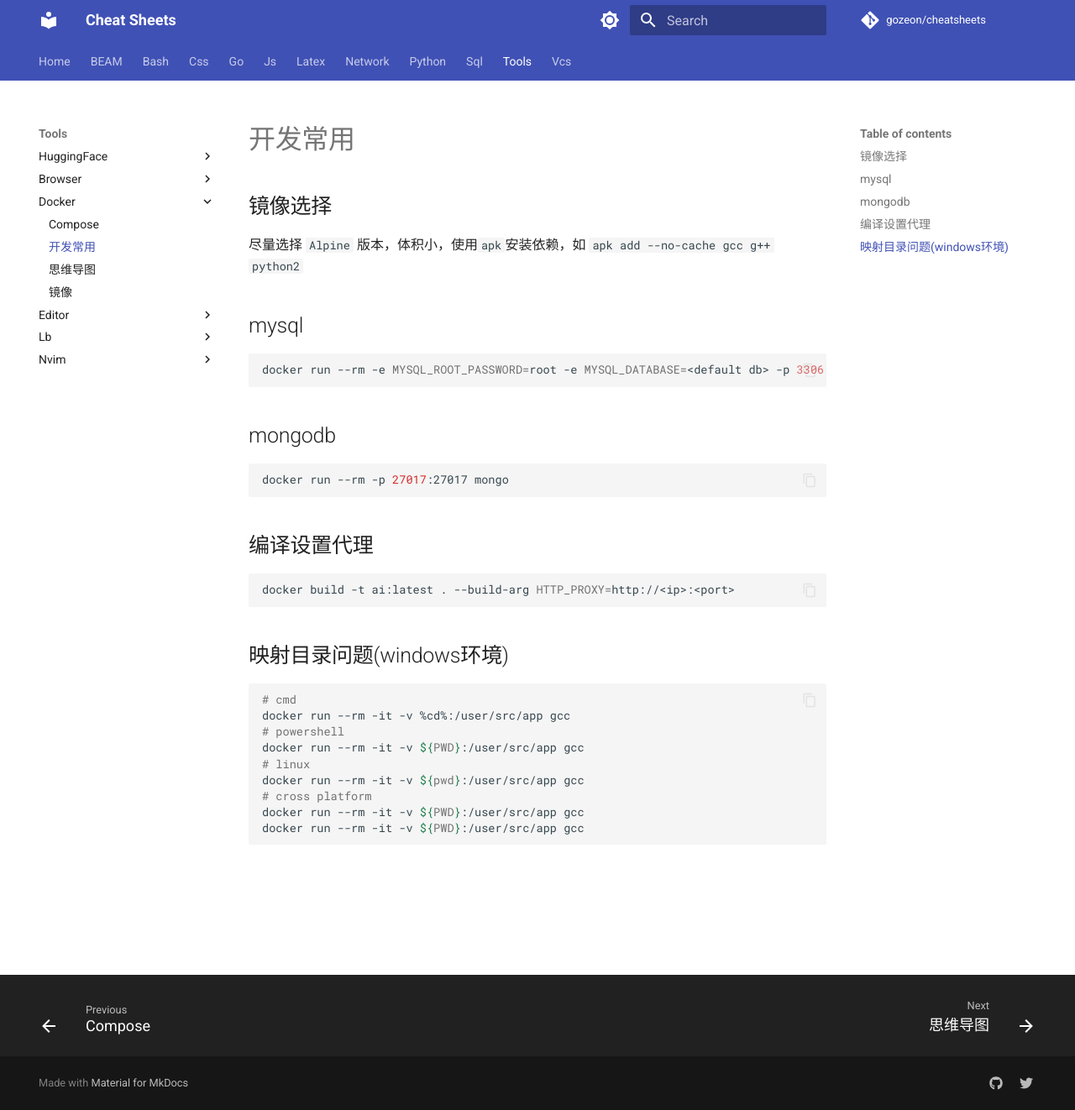
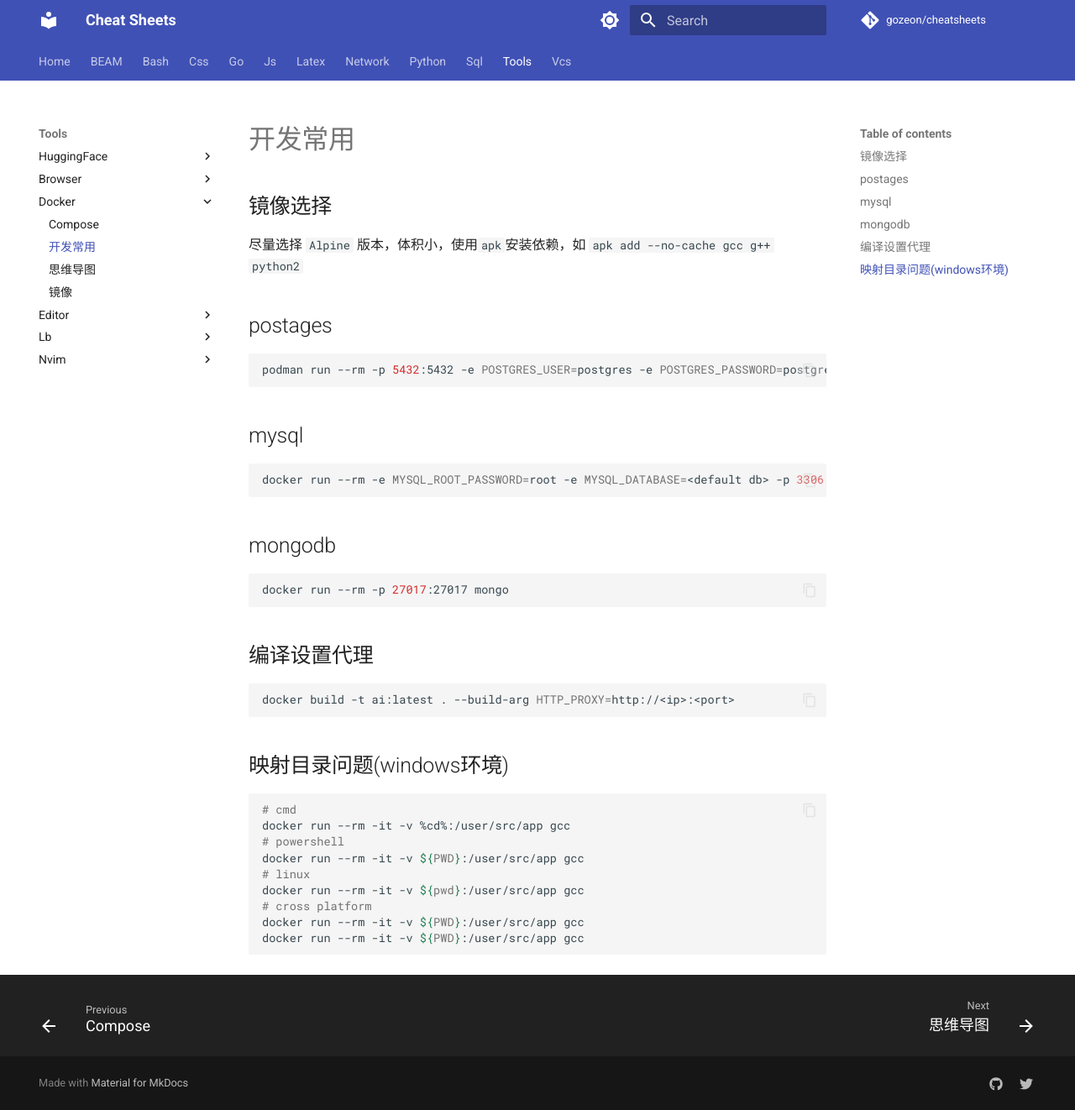
Before and after one commit to gozeon/cheatsheets, an MkDocs documentation site: the page built from docs/tools/docker/开发常用.md, in a window 1280 px wide and 1322 px high. Shown: the whole window at 84% size. Built offline with MkDocs 1.6.1 and Material for MkDocs 9.7.7, drawn with Linux system fonts in a browser that asks for light colours; comment, search, counter and statistics services are not loaded.

Commit message:
docker: postagres

````diff
--- a/docs/tools/docker/开发常用.md
+++ b/docs/tools/docker/开发常用.md
@@ -1,6 +1,12 @@
 ## 镜像选择
 
 尽量选择 `Alpine` 版本，体积小，使用`apk`安装依赖，如 `apk add --no-cache gcc g++ python2`
+
+## postages
+
+```bash
+podman run --rm -p 5432:5432 -e POSTGRES_USER=postgres -e POSTGRES_PASSWORD=postgres -e POSTGRES_DB=hello_dev postgres:12.19-alpine
+```
 
 ## mysql
 
````
